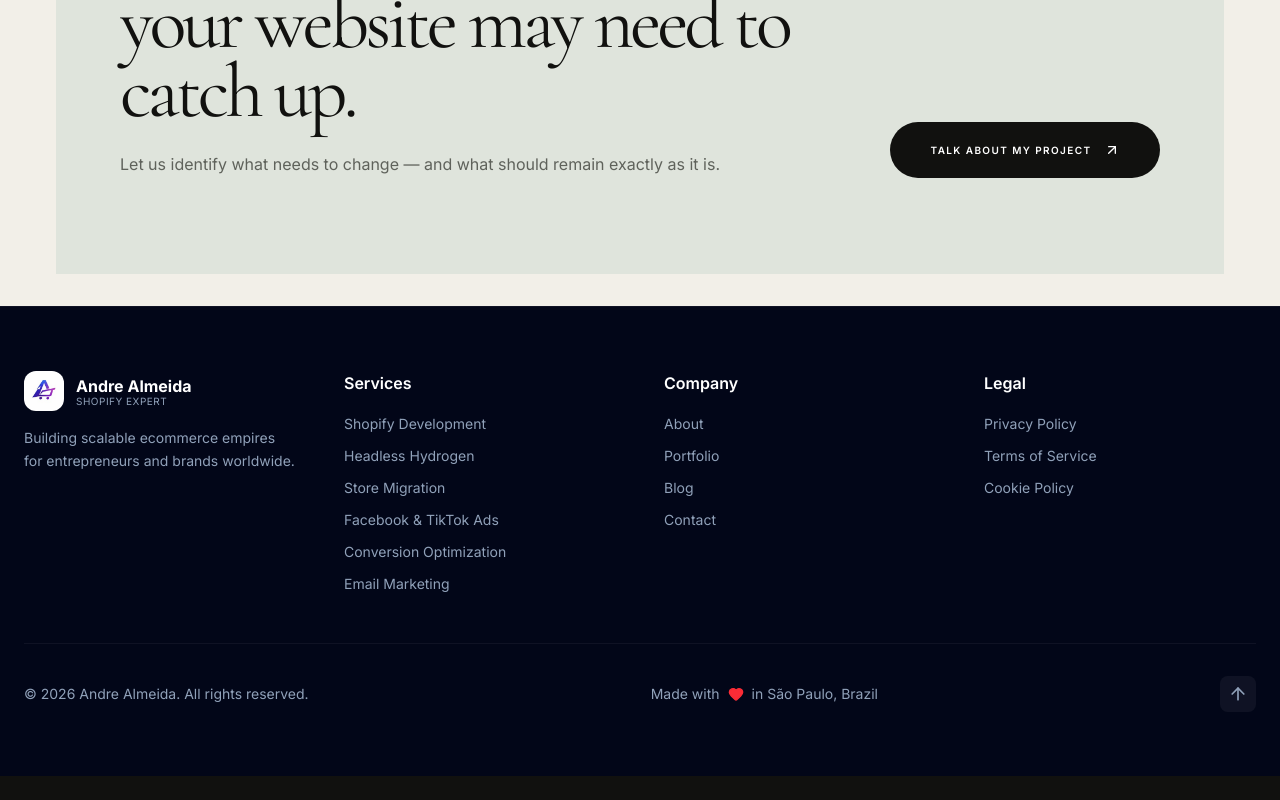
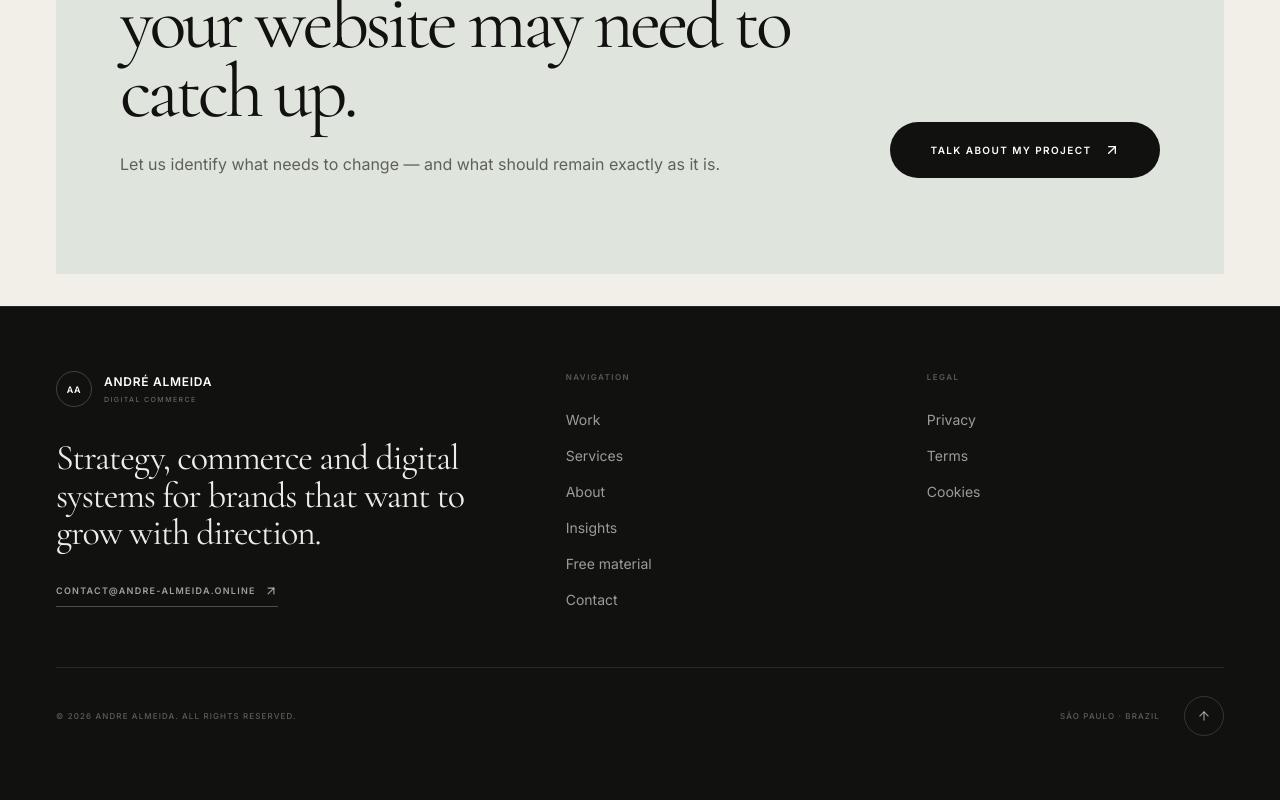
Before and after one commit to andreajoa/andre-almeida-shopify-expert, a Next.js app: page /en in a window 1280 px wide. Shown: the part 6365-7165 px from the top of the page. Before the commit the page ends 7141 px from the top, so only its background shows below. Built offline with nearby package versions, Linux system fonts and the light colour scheme; no server answers.

Commit message:
feat: redesign premium footer

```diff
--- a/src/components/layout/Footer.tsx
+++ b/src/components/layout/Footer.tsx
@@ -1,116 +1,108 @@
 "use client"
 
-import { Heart, ArrowUp } from "lucide-react"
-import { useTranslations, useLocale } from "next-intl"
 import Link from "next/link"
+import { ArrowUp, ArrowUpRight } from "lucide-react"
+import { useLocale } from "next-intl"
 import { SITE_CONFIG } from "@/lib/constants"
 
 export function Footer() {
-  const t = useTranslations()
   const locale = useLocale()
+  const isPt = locale === "pt-BR"
+  const isEs = locale === "es"
   const currentYear = new Date().getFullYear()
 
-  const scrollToTop = () => {
-    window.scrollTo({ top: 0, behavior: "smooth" })
+  const labels = {
+    work: isPt ? "Projetos" : isEs ? "Proyectos" : "Work",
+    services: isPt ? "Serviços" : isEs ? "Servicios" : "Services",
+    about: isPt ? "Sobre" : isEs ? "Sobre mí" : "About",
+    blog: "Insights",
+    free: isPt ? "Material gratuito" : isEs ? "Material gratuito" : "Free material",
+    privacy: isPt ? "Privacidade" : isEs ? "Privacidad" : "Privacy",
+    terms: isPt ? "Termos" : isEs ? "Términos" : "Terms",
+    cookies: "Cookies",
+    contact: isPt ? "Contato" : isEs ? "Contacto" : "Contact",
+    statement: isPt
+      ? "Estratégia, commerce e sistemas digitais para marcas que querem crescer com direção."
+      : isEs
+        ? "Estrategia, commerce y sistemas digitales para marcas que quieren crecer con dirección."
+        : "Strategy, commerce and digital systems for brands that want to grow with direction.",
   }
 
+  const primary = [
+    [labels.work, `/${locale}/portfolio`],
+    [labels.services, `/${locale}/services`],
+    [labels.about, `/${locale}/about`],
+    [labels.blog, `/${locale}/blog`],
+    [labels.free, `/${locale}/material-gratuito`],
+    [labels.contact, `/${locale}/contact`],
+  ]
+
+  const legal = [
+    [labels.privacy, `/${locale}/privacy-policy`],
+    [labels.terms, `/${locale}/terms-of-service`],
+    [labels.cookies, `/${locale}/cookie-policy`],
+  ]
+
   return (
-    <footer className="bg-slate-950 border-t border-white/5">
-      <div className="max-w-7xl mx-auto px-6 py-16">
-        <div className="grid grid-cols-1 md:grid-cols-2 lg:grid-cols-4 gap-12">
-          <div className="lg:col-span-1">
-            <Link href={`/${locale}`} className="flex items-center gap-3 mb-4">
-              <img
-                src="/images/branding/logo1.jpg"
-                alt="Andre Almeida - Shopify Expert"
-                className="h-10 w-10 rounded-xl object-contain"
-                width={40}
-                height={40}
-              />
-              <div>
-                <span className="text-white font-bold">Andre Almeida</span>
-                <span className="block text-[10px] text-slate-400 -mt-1 tracking-wider uppercase">
-                  Shopify Expert
-                </span>
-              </div>
+    <footer className="border-t border-white/10 bg-[#11110f] text-white">
+      <div className="mx-auto max-w-[1600px] px-5 py-14 sm:px-8 sm:py-16 lg:px-10 xl:px-14">
+        <div className="grid gap-12 lg:grid-cols-[1.2fr_0.8fr_0.8fr] lg:gap-16">
+          <div>
+            <Link href={`/${locale}`} className="inline-flex items-center gap-3">
+              <span className="flex h-9 w-9 items-center justify-center rounded-full border border-white/20 text-[9px] font-semibold tracking-[0.08em]">AA</span>
+              <span>
+                <span className="block text-[12px] font-semibold tracking-[0.06em]">ANDRÉ ALMEIDA</span>
+                <span className="mt-1 block text-[7px] font-medium tracking-[0.2em] text-white/35">DIGITAL COMMERCE</span>
+              </span>
             </Link>
-            <p className="text-slate-400 text-sm leading-relaxed">
-              {t("footer.description")}
-            </p>
+
+            <p className="mt-8 max-w-xl font-editorial text-3xl leading-[1.04] tracking-[-0.03em] text-white/92 sm:text-4xl">{labels.statement}</p>
+
+            <a
+              href={`mailto:${SITE_CONFIG.email}`}
+              className="mt-8 inline-flex items-center gap-2 border-b border-white/25 pb-2 text-[9px] font-semibold uppercase tracking-[0.14em] text-white/60 transition hover:border-[#c7b18d] hover:text-[#c7b18d]"
+            >
+              {SITE_CONFIG.email}
+              <ArrowUpRight className="h-3.5 w-3.5" />
+            </a>
           </div>
 
           <div>
-            <h3 className="text-white font-semibold mb-4">{t("footer.services")}</h3>
-            <ul className="space-y-2">
-              {[
-                "Shopify Development",
-                "Headless Hydrogen",
-                "Store Migration",
-                "Facebook & TikTok Ads",
-                "Conversion Optimization",
-                "Email Marketing",
-              ].map((service) => (
-                <li key={service}>
-                  <Link href={`/${locale}/services`} className="text-slate-400 hover:text-indigo-400 text-sm transition-colors">
-                    {service}
-                  </Link>
+            <p className="text-[8px] font-semibold uppercase tracking-[0.18em] text-white/30">Navigation</p>
+            <ul className="mt-6 space-y-3">
+              {primary.map(([label, href]) => (
+                <li key={href}>
+                  <Link href={href} className="text-sm text-white/58 transition hover:text-white">{label}</Link>
                 </li>
               ))}
             </ul>
           </div>
 
           <div>
-            <h3 className="text-white font-semibold mb-4">{t("footer.company")}</h3>
-            <ul className="space-y-2">
-              {[
-                { label: t("nav.about"), href: `/${locale}/about` },
-                { label: t("nav.portfolio"), href: `/${locale}/portfolio` },
-                { label: t("nav.blog"), href: `/${locale}/blog` },
-                { label: t("nav.contact"), href: `/${locale}/contact` },
-              ].map((item) => (
-                <li key={item.href}>
-                  <Link href={item.href} className="text-slate-400 hover:text-indigo-400 text-sm transition-colors">
-                    {item.label}
-                  </Link>
-                </li>
-              ))}
-            </ul>
-          </div>
-
-          <div>
-            <h3 className="text-white font-semibold mb-4">{t("footer.legal")}</h3>
-            <ul className="space-y-2">
-              {[
-                { label: t("footer.privacyPolicy"), href: "/privacy-policy" },
-                { label: t("footer.termsOfService"), href: "/terms-of-service" },
-                { label: t("footer.cookiePolicy"), href: "/cookie-policy" },
-              ].map((item) => (
-                <li key={item.href}>
-                  <Link href={item.href} className="text-slate-400 hover:text-indigo-400 text-sm transition-colors">
-                    {item.label}
-                  </Link>
+            <p className="text-[8px] font-semibold uppercase tracking-[0.18em] text-white/30">Legal</p>
+            <ul className="mt-6 space-y-3">
+              {legal.map(([label, href]) => (
+                <li key={href}>
+                  <Link href={href} className="text-sm text-white/58 transition hover:text-white">{label}</Link>
                 </li>
               ))}
             </ul>
           </div>
         </div>
 
-        <div className="mt-12 pt-8 border-t border-white/5 flex flex-col md:flex-row items-center justify-between gap-4">
-          <p className="text-slate-400 text-sm">
-            © {currentYear} {SITE_CONFIG.name}. {t("footer.rights")}
-          </p>
-          <div className="flex items-center gap-2 text-slate-400 text-sm">
-            {t("footer.madeWith")}
-            <Heart className="w-4 h-4 text-red-500 fill-red-500" />
-            in São Paulo, Brazil
+        <div className="mt-14 flex flex-col gap-6 border-t border-white/10 pt-7 text-[8px] font-medium uppercase tracking-[0.14em] text-white/32 sm:flex-row sm:items-center sm:justify-between">
+          <p>© {currentYear} {SITE_CONFIG.name}. {isPt ? "Todos os direitos reservados." : isEs ? "Todos los derechos reservados." : "All rights reserved."}</p>
+          <div className="flex items-center gap-6">
+            <span>São Paulo · Brazil</span>
+            <button
+              type="button"
+              onClick={() => window.scrollTo({ top: 0, behavior: "smooth" })}
+              className="inline-flex h-10 w-10 items-center justify-center rounded-full border border-white/15 text-white/55 transition hover:border-[#c7b18d] hover:text-[#c7b18d]"
+              aria-label="Scroll to top"
+            >
+              <ArrowUp className="h-3.5 w-3.5" />
+            </button>
           </div>
-          <button
-            onClick={scrollToTop}
-            aria-label="Scroll to top"
-            className="p-2 rounded-lg bg-white/5 hover:bg-white/10 text-slate-400 hover:text-white transition-all"
-          >
-            <ArrowUp className="w-5 h-5" />
-          </button>
         </div>
       </div>
     </footer>
```
